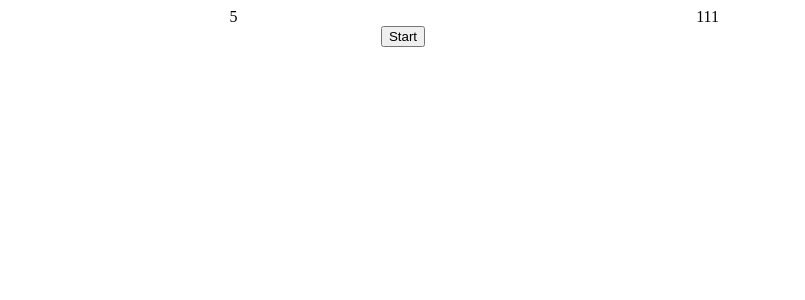
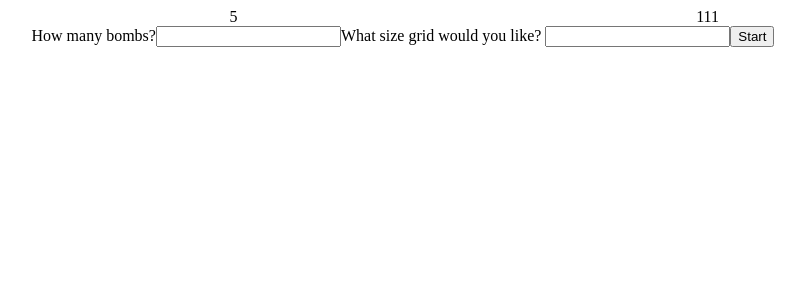
Before and after one commit to christinelfrank16/emojisweeper, a React app: page / in a window 1280 px wide. Shown: the top 300 px of the page, without its empty margins (237-1042 px from the left). Built offline with nearby package versions, Linux system fonts and the light colour scheme.

Commit message:
Add form to modify bomb count and grid size

```diff
--- a/src/components/App.jsx
+++ b/src/components/App.jsx
@@ -1,6 +1,7 @@
 import React from 'react';
 import Grid from './Grid';
 import Topper from './Topper';
+import SettingsForm from './SettingsForm';
 
 class App extends React.Component {
   constructor(props){
@@ -24,11 +25,11 @@ class App extends React.Component {
     this.checkGameWon = this.checkGameWon.bind(this);
   }
 
-  createGrid(){
+  createGrid(dimSize){
       let newGrid = [];
-      for(let i = 0; i < this.state.dimension; i ++){
+      for(let i = 0; i < dimSize; i ++){
           let row = [];
-        for(let j = 0; j < this.state.dimension; j ++){
+        for(let j = 0; j < dimSize; j ++){
           row.push({value: '', show: false});
         }
         newGrid.push(row);
@@ -36,12 +37,12 @@ class App extends React.Component {
       return newGrid;
   }
 
-  randomizeMines(arraySlice){
-    for(let i = 0; i<this.state.remainingMines; i++){
+  randomizeMines(arraySlice, bombCount){
+    for(let i = 0; i<bombCount; i++){
         let valueEmpty = true;
         while(valueEmpty){
-            let randomizeX = Math.floor(Math.random() * this.state.dimension);
-            let randomizeY = Math.floor(Math.random() * this.state.dimension);
+            let randomizeX = Math.floor(Math.random() * arraySlice.length);
+          let randomizeY = Math.floor(Math.random() * arraySlice.length);
             if(arraySlice[randomizeX][randomizeY].value === ''){
                 arraySlice[randomizeX][randomizeY].value = '💣';
                 valueEmpty = false;
@@ -64,7 +65,7 @@ class App extends React.Component {
   }
 
   getCellAt(x,y, array){
-      if(x >= 0 && y >= 0 && x < this.state.dimension && y < this.state.dimension){
+      if(x >= 0 && y >= 0 && x < array.length && y < array.length){
           return array[x][y];
       } else {
           return null;
@@ -125,11 +126,20 @@ class App extends React.Component {
         this.setState({gameWon: gameWon, gameOver: gameWon});
     }
 
-    handleStartClick(){
-        let newGrid = this.createGrid();
-        newGrid = this.randomizeMines(newGrid);
+    handleStartClick(event, bombCount, dimension){
+      event.preventDefault();
+      let bombs = 5;
+      let dimSize = 5;
+      if(bombCount.value !== 0 && bombCount.value !== null){
+        bombs = bombCount.value;
+      }
+      if(dimension.value !== 0 && dimension.value !== null){
+        dimSize = dimension.value;
+      }
+        let newGrid = this.createGrid(dimSize);
+        newGrid = this.randomizeMines(newGrid, bombs);
         newGrid = this.setCellValues(newGrid);
-        this.setState({array: newGrid, gameOver: false});
+        this.setState({array: newGrid, gameOver: false, dimension: dimSize, remainingMines: bombs, winner: false});
     }
 
   render(){
@@ -144,7 +154,7 @@ class App extends React.Component {
       <div style={center}>
         <Topper remainingMines={this.state.remainingMines} timer='111' gameOver={this.state.gameOver} gameWon={this.state.gameWon}/>
         <Grid onCellClick={this.handleCellClick} array={this.state.array} onContextMenu={this.handleContextMenu}/>
-        <button type='button' onClick={this.handleStartClick}>Start</button>
+        <SettingsForm onSubmit={this.handleStartClick}/>
       </div>
     );
   }
--- /dev/null
+++ b/src/components/SettingsForm.jsx
@@ -0,0 +1,19 @@
+import React from 'react';
+
+function SettingsForm(props) {
+    let _bombCount = null;
+    let _dimension = null;
+    return(
+        <div>
+            <form onSubmit= {(event) => props.onSubmit(event, _bombCount, _dimension)}>
+                <label for='bomb'>How many bombs?</label>
+                <input id='bomb' type='number' name='bombs' ref={input => _bombCount = input}/>
+                <label for='dimension'>What size grid would you like? </label>
+                <input id='dimension' type='number' ref={input => _dimension = input}/>
+                <button type='submit'>Start</button>
+            </form>
+        </div>
+    )
+}
+
+export default SettingsForm;
```
